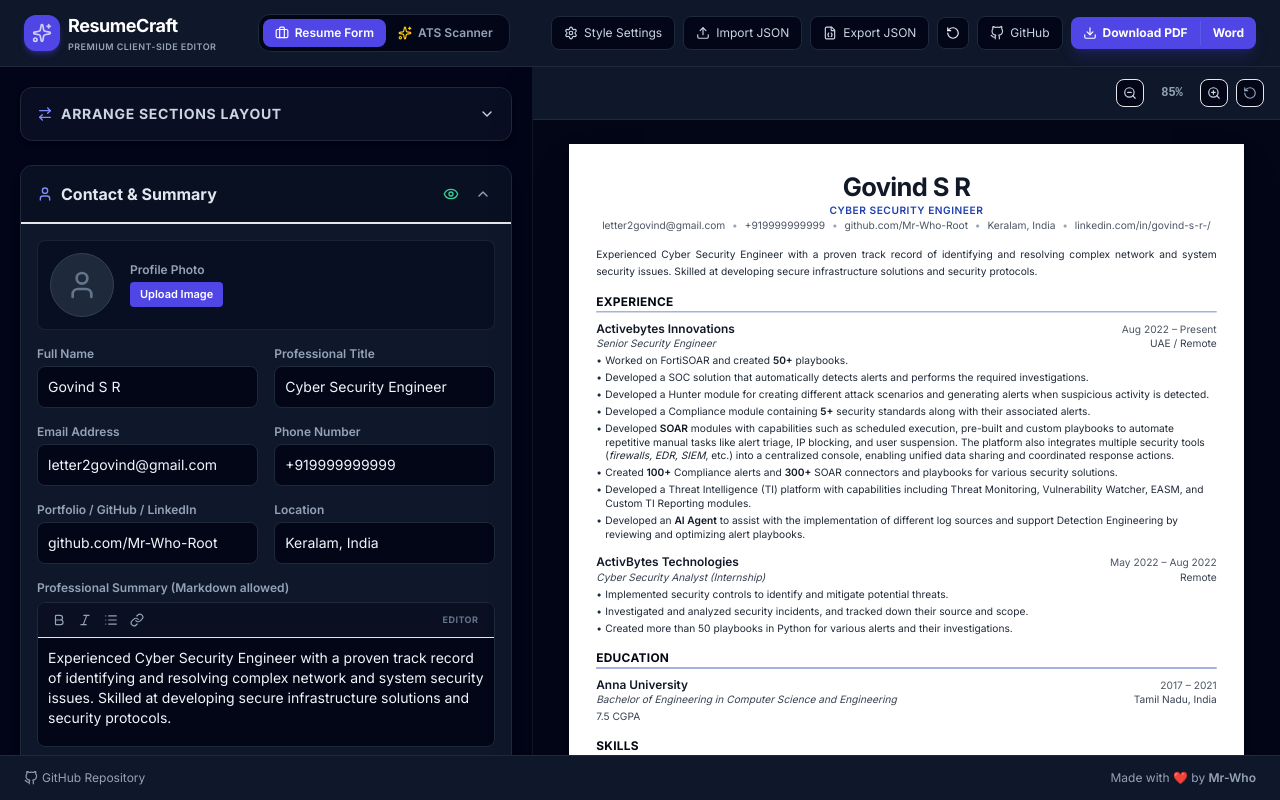
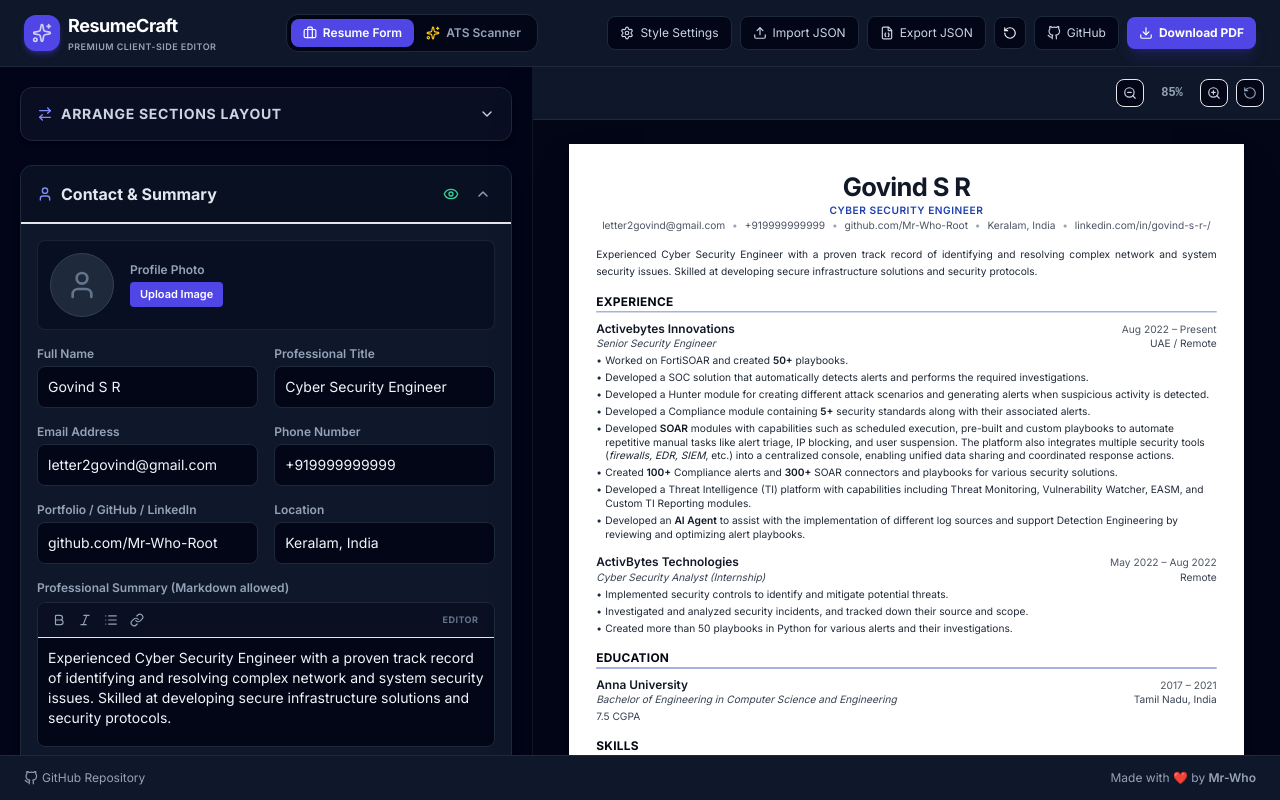
Before and after one commit to Mr-Who-Root/Free-Resume-Builder-Online, a React (Vite) app: page / in a window 1280 px wide. Built offline with nearby package versions, Linux system fonts and the light colour scheme; a web font is replaced by a local one.

Commit message:
refactor: remove MS Word document export functionality from Layout component

```diff
--- a/src/components/Layout.tsx
+++ b/src/components/Layout.tsx
@@ -4,7 +4,6 @@ import { FormPanel } from './FormPanel';
 import { PreviewPanel } from './PreviewPanel';
 import { AtsScanner } from './AtsScanner';
 import { downloadPdf } from '../utils/pdf';
-import { downloadDoc } from '../utils/doc';
 import { SAMPLE_RESUME_DATA } from '../utils/storage';
 
 import {
@@ -266,11 +265,7 @@ export const Layout: React.FC<LayoutProps> = ({ data, onChange }) => {
   const handlePdfDownloadActual = () =>
     downloadPdf('resume-preview-root', `${data.personalInfo.name.replace(/\s+/g, '_')}_Resume.pdf`, pageSize);
 
-  const handleDocDownloadActual = () =>
-    downloadDoc('resume-preview-root', `${data.personalInfo.name.replace(/\s+/g, '_')}_Resume.doc`);
-
   const handlePdfDownload = () => setShowStarPrompt({ type: 'pdf' });
-  const handleDocDownload = () => setShowStarPrompt({ type: 'doc' });
 
   const handleResetData = () => setShowResetConfirm(true);
 
@@ -404,18 +399,6 @@ export const Layout: React.FC<LayoutProps> = ({ data, onChange }) => {
               </button>
               <div className="absolute top-full left-1/2 -translate-x-1/2 mt-2 px-2.5 py-1.5 bg-slate-900 border border-slate-800 text-slate-350 text-[10px] rounded-lg shadow-xl opacity-0 group-hover:opacity-100 pointer-events-none transition duration-150 whitespace-nowrap z-[110] font-normal">
                 Download resume as print-ready PDF vector file
-              </div>
-            </div>
-            <div className="w-px h-6 bg-indigo-500/60" />
-            <div className="relative group">
-              <button
-                onClick={handleDocDownload}
-                className="px-3 py-2 hover:bg-indigo-700 text-white text-xs font-bold transition"
-              >
-                Word
-              </button>
-              <div className="absolute top-full right-0 mt-2 px-2.5 py-1.5 bg-slate-900 border border-slate-800 text-slate-350 text-[10px] rounded-lg shadow-xl opacity-0 group-hover:opacity-100 pointer-events-none transition duration-150 whitespace-nowrap z-[110] font-normal">
-                Export resume as editable MS Word (.doc) document
               </div>
             </div>
           </div>
@@ -567,11 +550,7 @@ export const Layout: React.FC<LayoutProps> = ({ data, onChange }) => {
               </button>
               <button
                 onClick={() => {
-                  if (showStarPrompt.type === 'pdf') {
-                    handlePdfDownloadActual();
-                  } else {
-                    handleDocDownloadActual();
-                  }
+                  handlePdfDownloadActual();
                   setShowStarPrompt(null);
                 }}
                 className="px-4 py-2 text-xs bg-indigo-600 hover:bg-indigo-700 text-white rounded-lg font-semibold transition"
```
